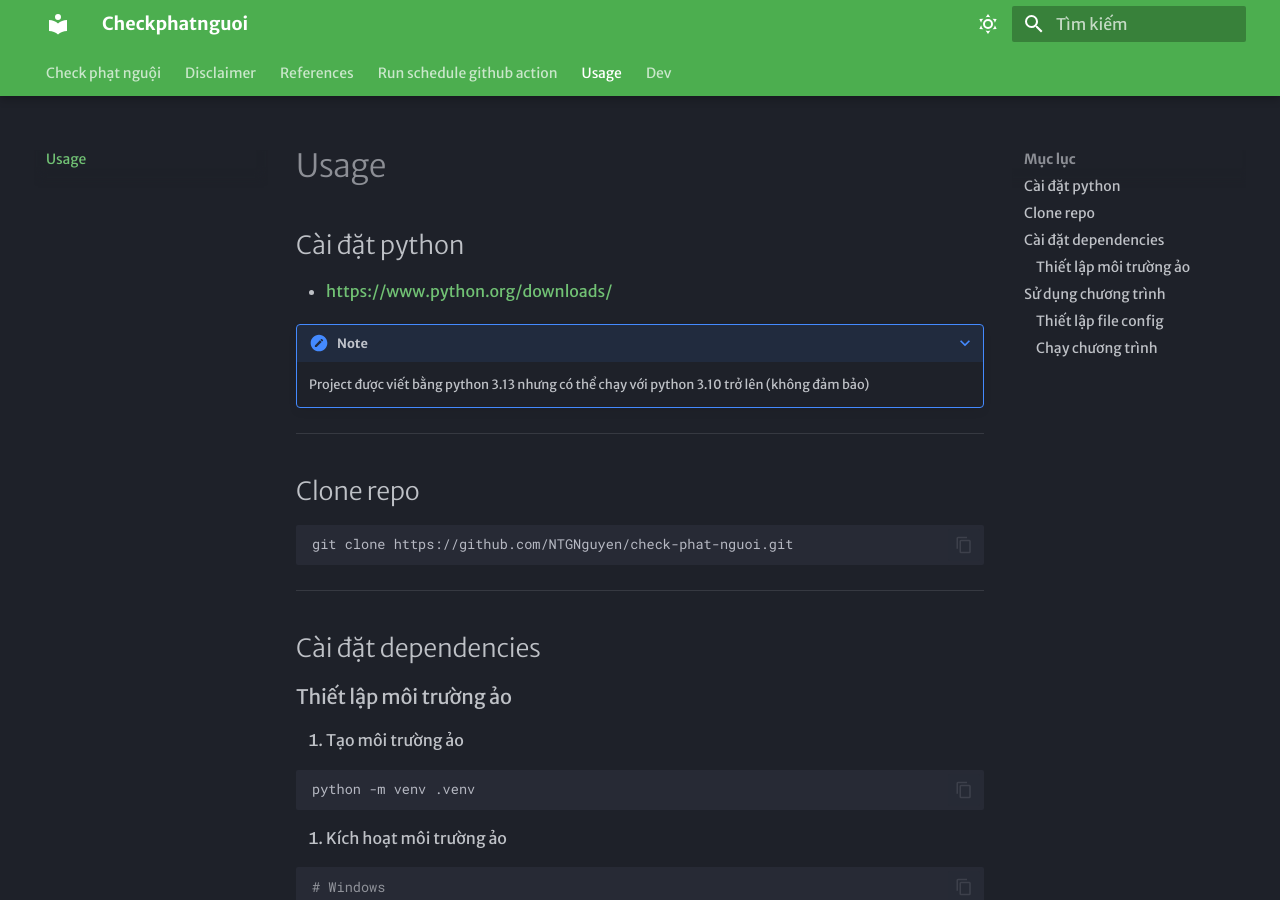
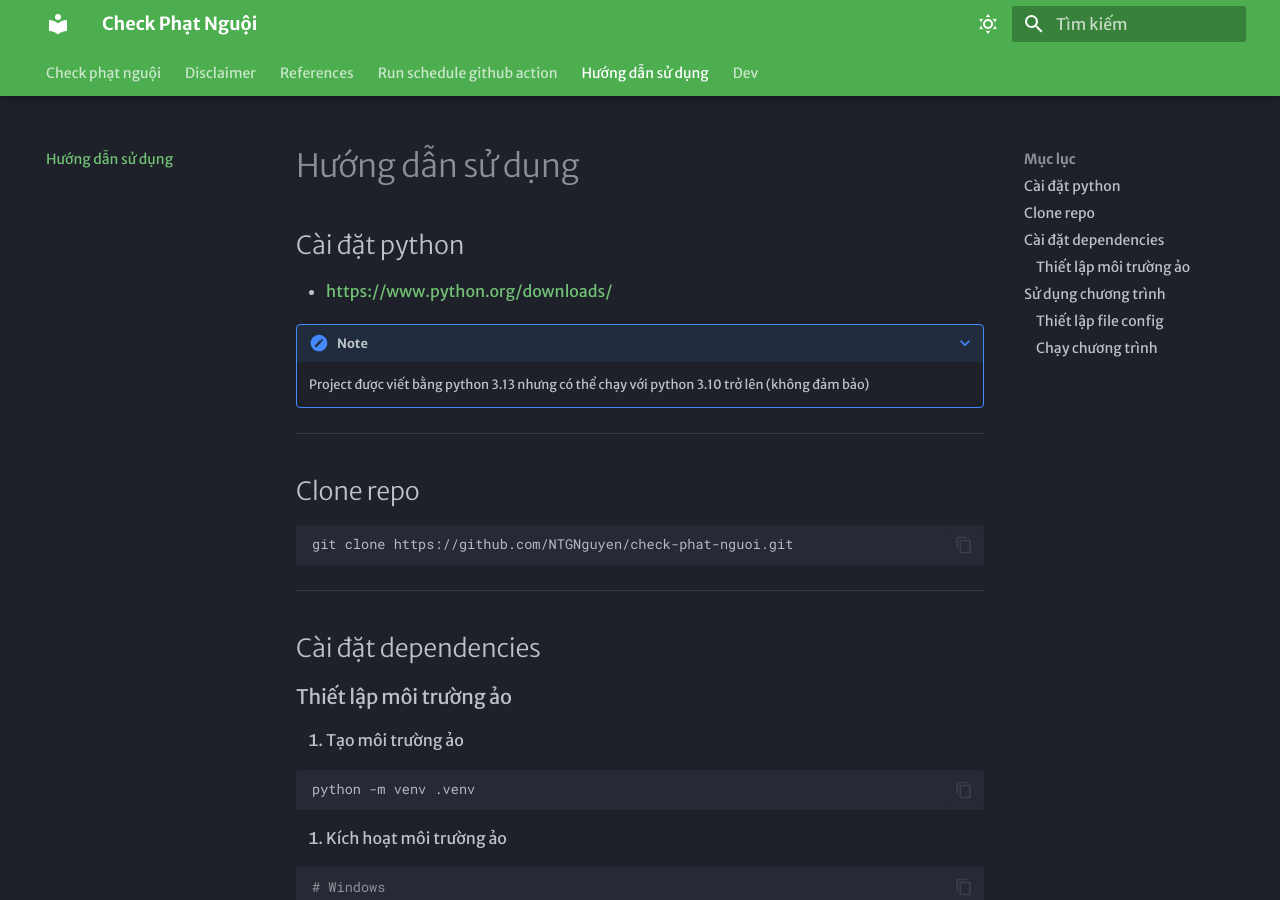
Before and after one commit to NTGNguyen/check-phat-nguoi, an MkDocs documentation site: the page built from docs/usage.md, in a window 1280 px wide and 900 px high. Built offline with MkDocs 1.6.1 and Material for MkDocs 9.7.7, drawn with Linux system fonts in a browser that asks for light colours.

Commit message:
docs: change title

```diff
--- a/docs/usage.md
+++ b/docs/usage.md
@@ -1,4 +1,4 @@
-# Usage
+# Hướng dẫn sử dụng
 
 ## Cài đặt python
 
--- a/mkdocs.yml
+++ b/mkdocs.yml
@@ -1,6 +1,7 @@
 # yaml-language-server: $schema=https://squidfunk.github.io/mkdocs-material/schema.json
-site_name: Checkphatnguoi
-site_url: https://checkphatnguoi.example
+
+site_name: Check Phạt Nguội
+site_url: 'https://ntgnguyen.github.io/check-phat-nguoi'
 theme:
   language: vi
   features:
```
